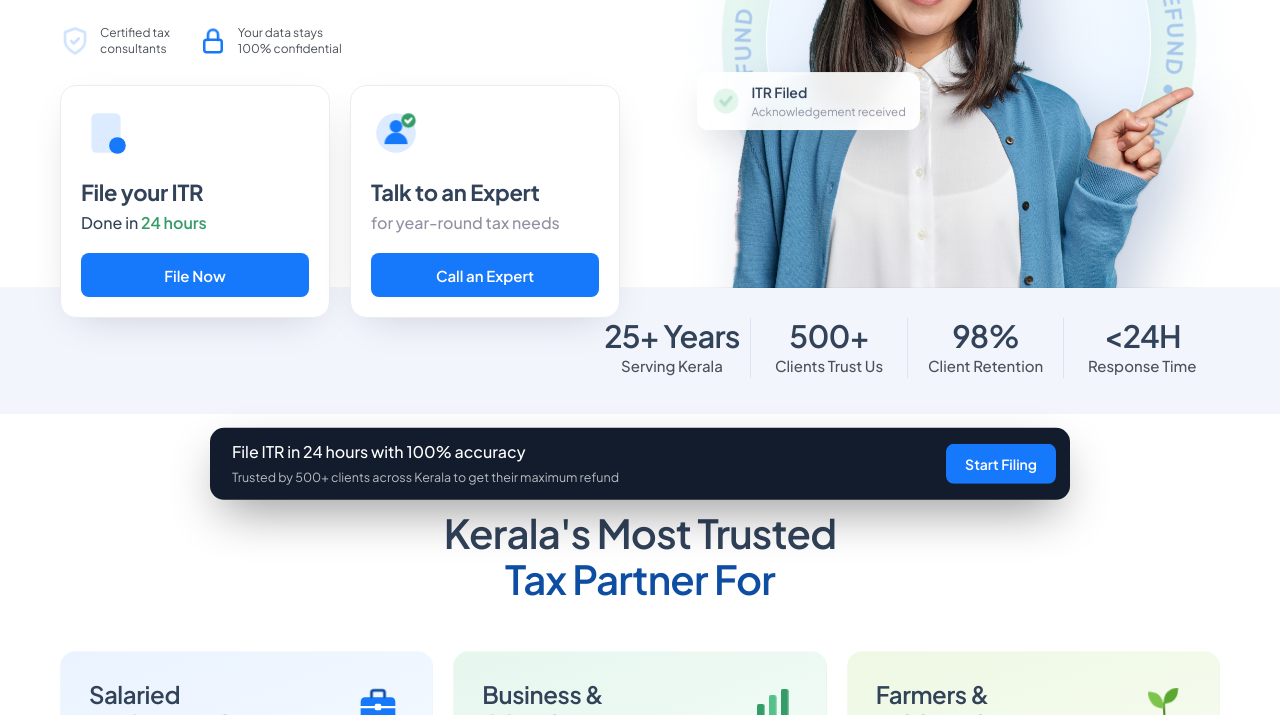
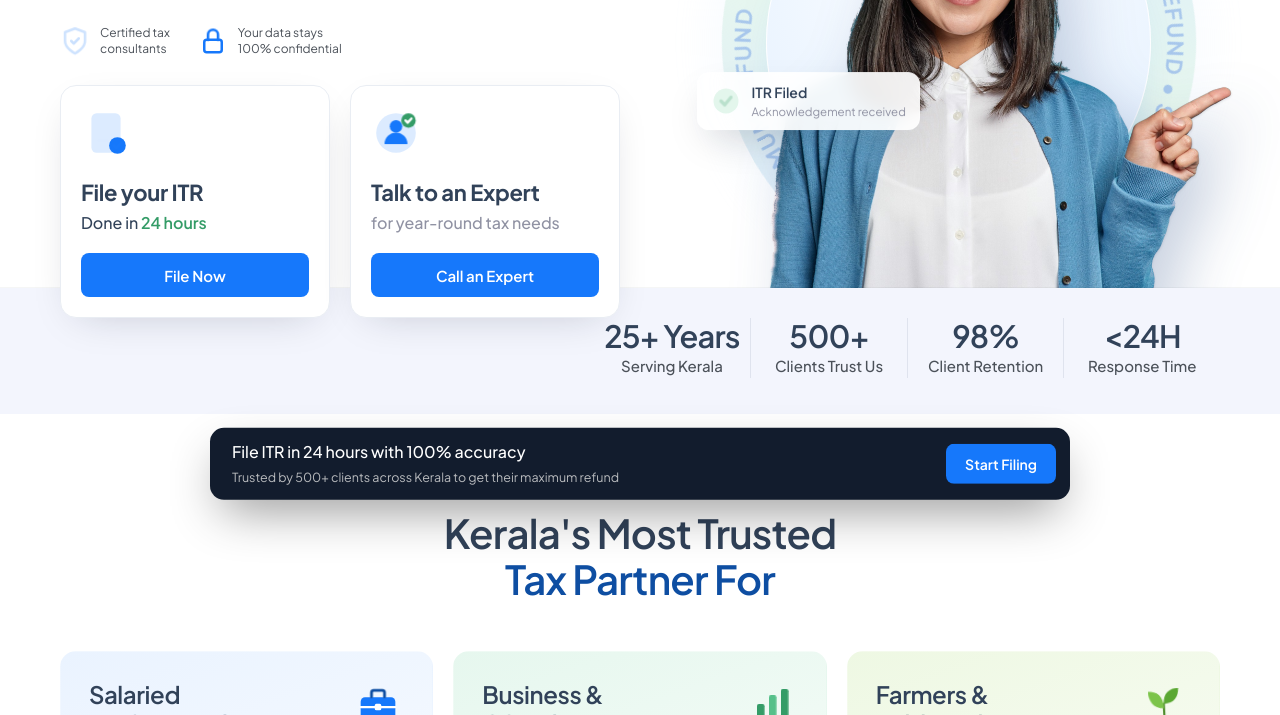
Before and after one commit to JIBINHUB/friendstaxpoint, a plain HTML site: page index.html in a window 1280 px wide. Shown: the part 385-1100 px from the top of the page. Drawn offline with Linux system fonts and the light colour scheme.

Commit message:
Centre hero person within the rotating ring
Co-Authored-By: Claude Opus 5.5 <noreply@anthropic.com>

```diff
--- a/styles.css
+++ b/styles.css
@@ -132,6 +132,7 @@ svg { width: 24px; height: 24px; fill: none; stroke: currentColor; stroke-width:
 @keyframes spin { to { transform: rotate(360deg); } }
 .hero__person {
   position: relative; z-index: 1; width: min(470px, 94%); height: auto; margin-top: 0;
+  transform: translateX(8%); /* face sits at ~42% of the photo; shift so it lines up with the ring centre */
   filter: drop-shadow(0 1px 1px rgba(16, 24, 40, .12)) drop-shadow(18px 26px 30px rgba(22, 60, 120, .24));
 
 }
```
